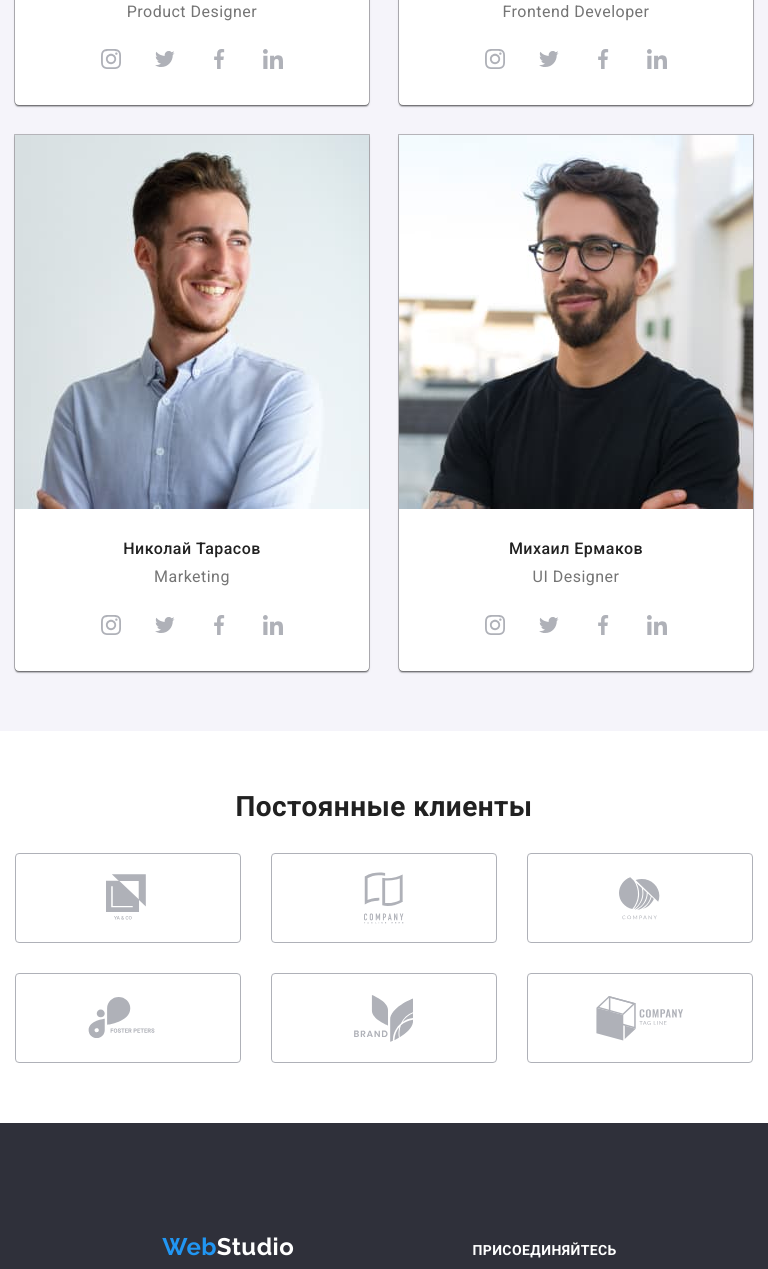
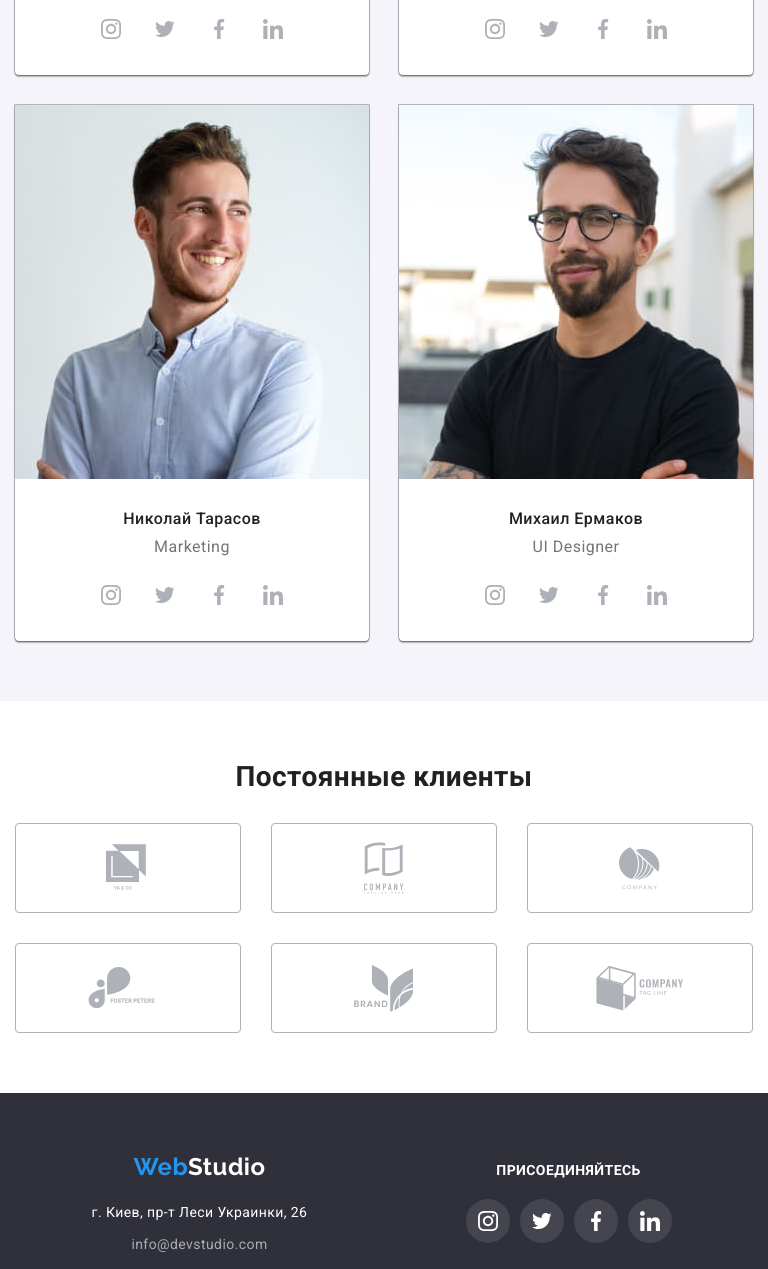
Before and after one commit to DOROSHYK/goit-markup-hw-08, a plain HTML site: page index.html in a window 768 px wide. Shown: the part 1680-2949 px from the top of the page. Drawn offline with nearby package versions, Linux system fonts and the light colour scheme.

Commit message:
правки дз 8

```diff
--- a/sass/components/_backdrop.scss
+++ b/sass/components/_backdrop.scss
@@ -34,11 +34,11 @@
   border-radius: 4px;
 }
 
-@media screen and (min-width: 320px) and (max-width: 1199px) {
-  .modal-hero {
-    // height: 95%;
-  }
-}
+// @media screen and (min-width: 320px) and (max-width: 1199px) {
+//   .modal-hero {
+//     // height: 95%;
+//   }
+// }
 
 @media screen and (min-width: 1200px) {
   .modal-hero {
--- a/sass/components/_footer-modal-form.scss
+++ b/sass/components/_footer-modal-form.scss
@@ -65,15 +65,6 @@
   display: inline-block;
 }
 
-@media screen and (min-width: 768px) {
-  .tablet-footer {
-    display: flex;
-    justify-content: space-evenly;
-    align-items: baseline;
-    flex-wrap: wrap;
-  }
-}
-
 @media screen and (max-width: 1199px) {
   .footer-email-form {
     display: inline-block;
@@ -85,6 +76,24 @@
     text-align: center;
   }
 }
+
+@media screen and (min-width: 768px) {
+  .tablet-footer {
+    display: flex;
+    justify-content: space-evenly;
+    align-items: baseline;
+    flex-wrap: wrap;
+  }
+}
+
+// @media screen and (min-width: 768px) {
+//   .tablet-footer {
+//     display: flex;
+//     justify-content: space-evenly;
+//     align-items: baseline;
+//     flex-wrap: wrap;
+//   }
+// }
 
 @media screen and (min-width: 1200px) {
   .form-footer {
--- a/sass/components/_footer-social-link.scss
+++ b/sass/components/_footer-social-link.scss
@@ -73,6 +73,14 @@ footer .color {
   }
 }
 
+@media screen and (min-width: 768px) and (max-width: 1199px) {
+  .webstudio-cont {
+    margin-top: 0;
+    margin-bottom: 0;
+    width: 50%;
+  }
+}
+
 @media screen and (min-width: 1200px) {
   .our-social-link {
     margin-bottom: 20px;
--- a/sass/layout/_advantages.scss
+++ b/sass/layout/_advantages.scss
@@ -2,8 +2,6 @@
   margin-top: 0;
   margin-bottom: 0;
   padding-left: 0;
-  padding-top: 60px;
-  padding-bottom: 60px;
 }
 
 .advantages .text {
@@ -36,6 +34,8 @@
   .advantages-list {
     display: flex;
     flex-wrap: wrap;
+    // padding-top: 60px;
+    // padding-bottom: 60px;
     margin-right: -30px;
   }
 
@@ -48,6 +48,13 @@
 
   .advantages-item:nth-child(n + 3) {
     margin-bottom: 0px;
+  }
+}
+
+@media screen and (min-width: 320px) and (max-width: 1199px) {
+  .advantages-list {
+    padding-top: 60px;
+    padding-bottom: 60px;
   }
 }
 
--- a/sass/layout/_clients.scss
+++ b/sass/layout/_clients.scss
@@ -4,13 +4,17 @@
   flex-wrap: wrap;
   margin-bottom: 0;
   margin-top: 0;
-  margin-left: -30px;
+  justify-content: center;
 }
 
-.clients > .client-item {
-  width: calc((100% - 2 * 30px) / 2);
-  margin-left: 30px;
-}
+// .clients > .client-item {
+//   width: calc((100% - 2 * 15px) / 2);
+//   margin-right: 30px;
+//   display: block;
+//   &:nth-child(2n) {
+//     margin-right: 0;
+//   }
+// }
 
 .client-item {
   margin-top: 30px;
@@ -67,9 +71,34 @@
   height: 45px;
 }
 
+@media screen and (max-width: 767px) {
+  .clients > .client-item {
+    width: calc((100% - 2 * 15px) / 2);
+    margin-right: 30px;
+    display: block;
+    &:nth-child(2n) {
+      margin-right: 0;
+    }
+  }
+}
+
 @media screen and (min-width: 768px) {
   .clients > .client-item {
-    width: calc((100% - 3 * 30px) / 3);
+    width: calc((100% - 4 * 15px) / 3);
+
+    margin-right: 30px;
+
+    &:nth-child(3) {
+      margin-right: 0;
+    }
+
+    &:nth-child(6) {
+      margin-right: 0;
+    }
+
+    // &:nth-child(3n + 1) {
+    //   margin-left: 0;
+    // }
   }
 }
 
--- a/sass/layout/_footer.scss
+++ b/sass/layout/_footer.scss
@@ -25,6 +25,12 @@ footer {
 
   .map-link {
     text-align: center;
+  }
+}
+
+@media screen and (min-width: 768px) and (max-width: 1199px) {
+  .map-addres {
+    width: 50%;
   }
 }
 
--- a/sass/layout/_header-contact.scss
+++ b/sass/layout/_header-contact.scss
@@ -248,7 +248,7 @@
   }
 
   .mobile-menu-container {
-    margin-top: calc((100% - 20px) / 4);
+    margin-top: calc((100% - 20px) / 3);
   }
 
   .mobile-menu-social-list {
--- a/sass/layout/_team-cart.scss
+++ b/sass/layout/_team-cart.scss
@@ -13,10 +13,6 @@
   box-shadow: 0px 1px 3px rgba(0, 0, 0, 0.12), 0px 1px 1px rgba(0, 0, 0, 0.14),
     0px 2px 1px rgba(0, 0, 0, 0.2);
   border-radius: 0px 0px 4px 4px;
-}
-
-.section .team-margin {
-  margin-bottom: 30px;
 }
 
 .section .worker {
@@ -59,17 +55,29 @@
   .our-team {
     display: flex;
     flex-wrap: wrap;
-    margin-right: -30px;
   }
 
   .our-team > .team {
-    width: calc((100% - 2 * 30px) / 2);
+    width: calc((100% - 2 * 15px) / 2);
     margin-right: 30px;
     margin-top: 30px;
+
+    &:nth-child(-n + 2) {
+      margin-top: 0;
+    }
+    &:nth-child(2n) {
+      margin-right: 0;
+    }
   }
 
   .team:nth-child(n + 3) {
     margin-bottom: 0px;
+  }
+}
+
+@media screen and (min-width: 320px) and (max-width: 1199px) {
+  .section .team-margin {
+    margin-bottom: 30px;
   }
 }
 
```
Also changed, not shown: css/mobile-first.css, css/mobile-first.min.css, 2 other files.
